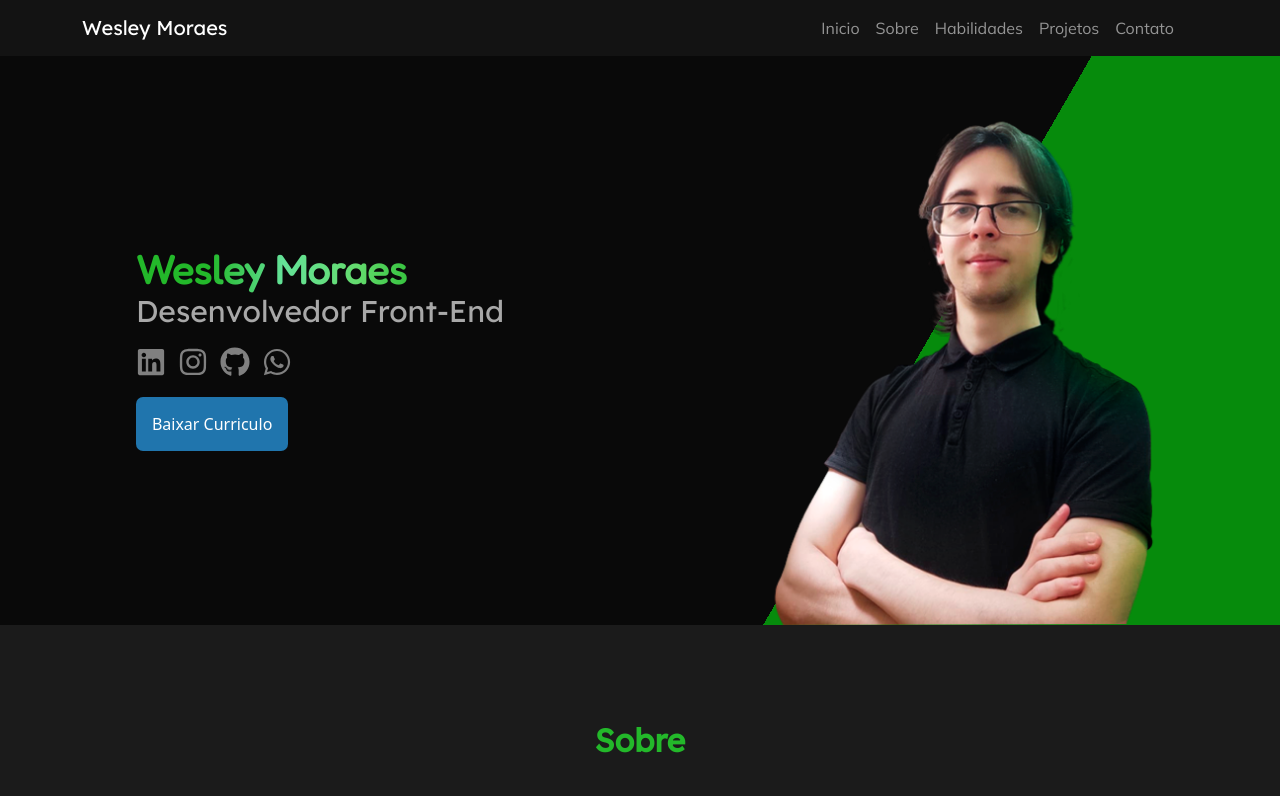
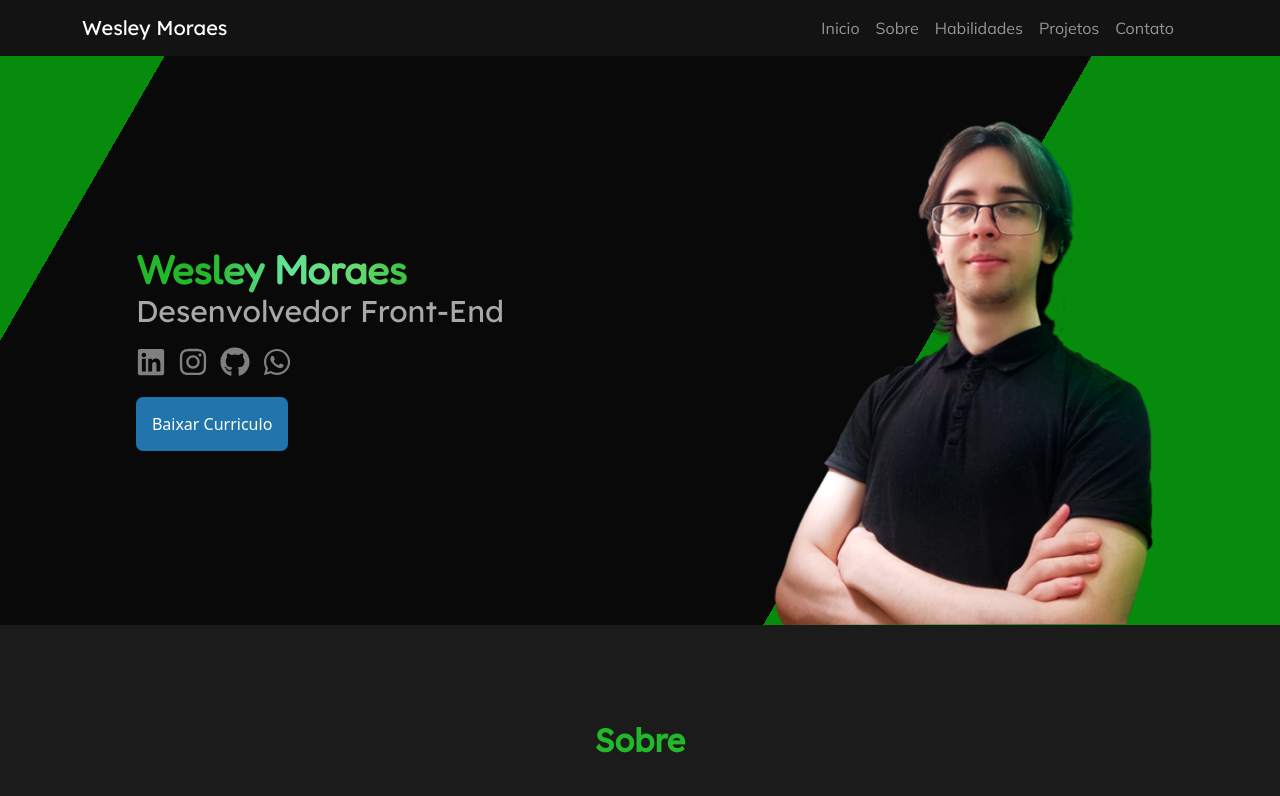
Before and after one commit to wesleymo22/Portifolio, a React (Create React App) app in the folder portwes/: page / in a window 1280 px wide. Shown: the top 796 px of the page. Built offline with nearby package versions, Linux system fonts and the light colour scheme.

Commit message:
Ajuste Banner

```diff
--- a/portwes/src/App.css
+++ b/portwes/src/App.css
@@ -1,7 +1,7 @@
 :root {
     --cor-de-fundo: #090909;
     --cor-de-fundo-secundaria: #1b1b1b;
-    --cor-de-fundo-home: linear-gradient(120deg, #090909 68.5%, #068b0c 20%);
+    --cor-de-fundo-home: linear-gradient(120deg, #068b0c 12%, #090909 12%, #090909 68.5%, #068b0c 20%);
     --cor-titulo-principal: linear-gradient(to right, #23b82a 20%, #64e298 40%, rgb(100, 219, 110) 60%, #23b82a 80%);
     --cor-titulo: #23b82a;
     --cor-logo: rgb(70, 70, 70);;
```
